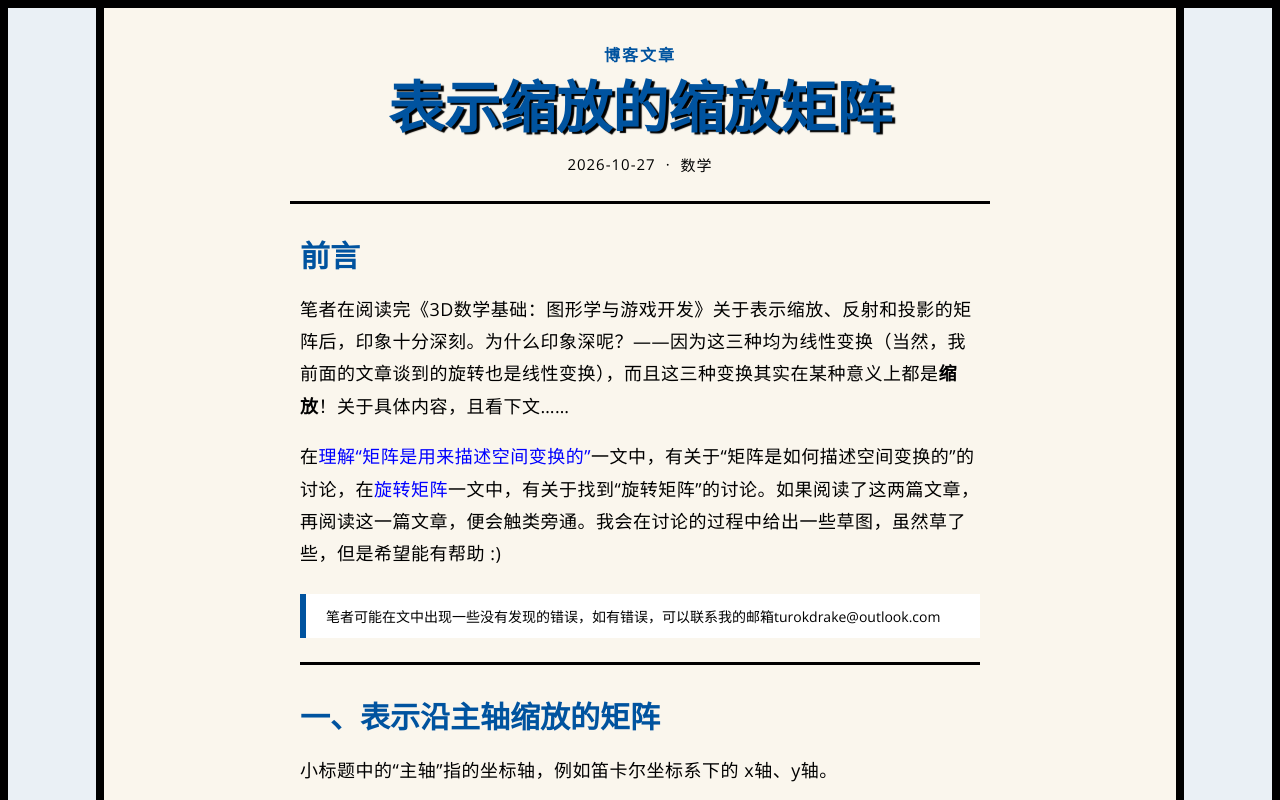
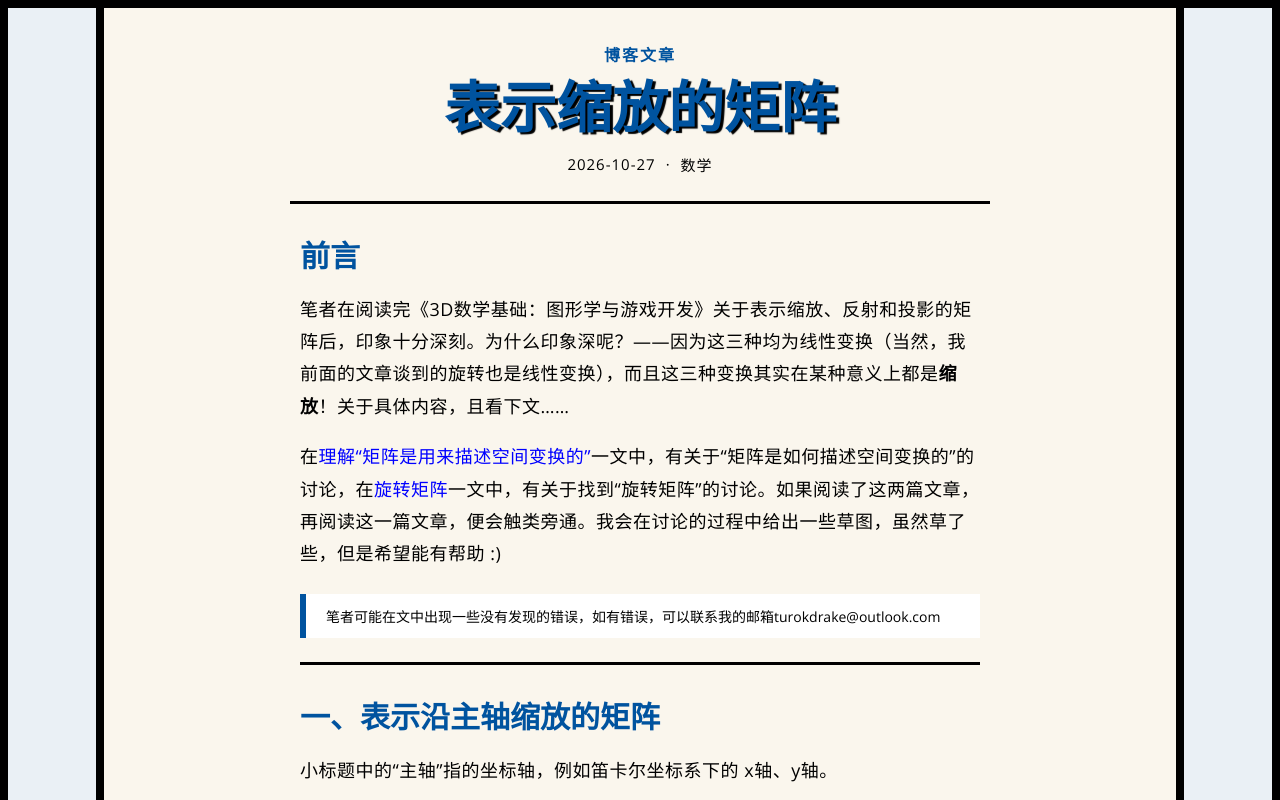
Before and after one commit to TurokDrake/TurokDrake_Blog, a plain HTML site: page posts/27Oct2026.html in a window 1280 px wide. Shown: the top 800 px of the page. Drawn offline with nearby package versions, Linux system fonts and the light colour scheme.

Commit message:
Modify title of 表示缩放的缩放矩阵

```diff
--- a/posts/27Oct2026.html
+++ b/posts/27Oct2026.html
@@ -24,7 +24,7 @@
       <article class="article">
         <header class="article-header">
           <p class="article-label">博客文章</p>
-          <h1>表示缩放的缩放矩阵</h1>
+          <h1>表示缩放的矩阵</h1>
           <p class="article-meta">
             <time datetime="2026-10-27">2026-10-27</time>
             <span aria-hidden="true">·</span>
```
